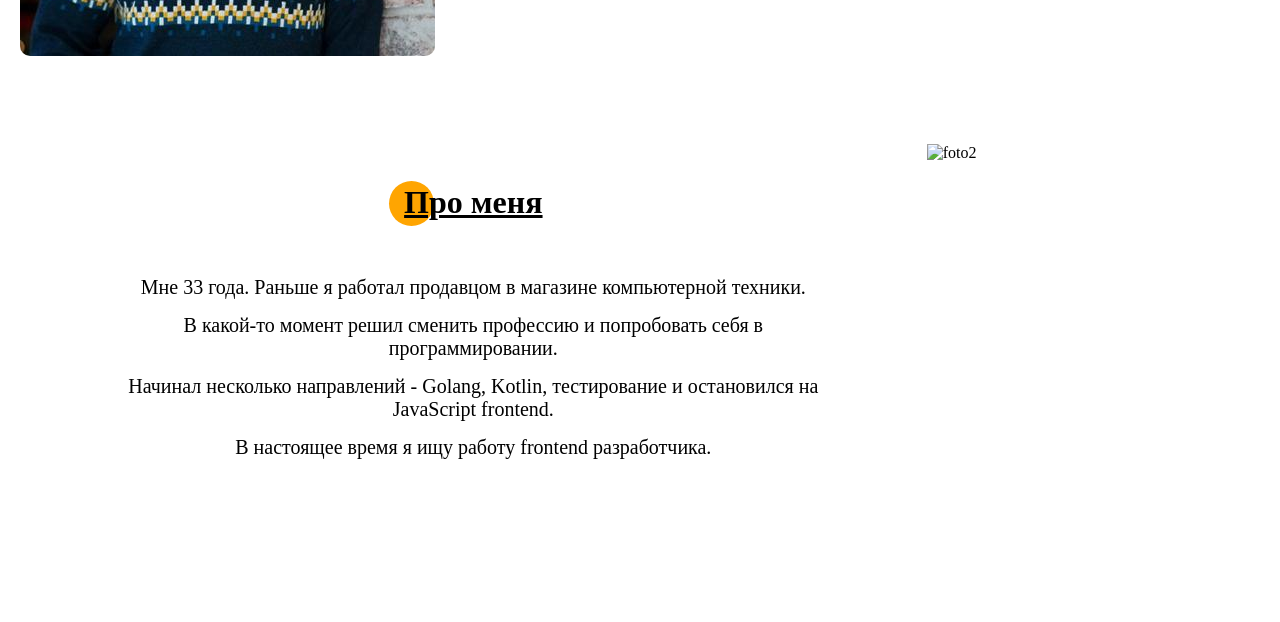
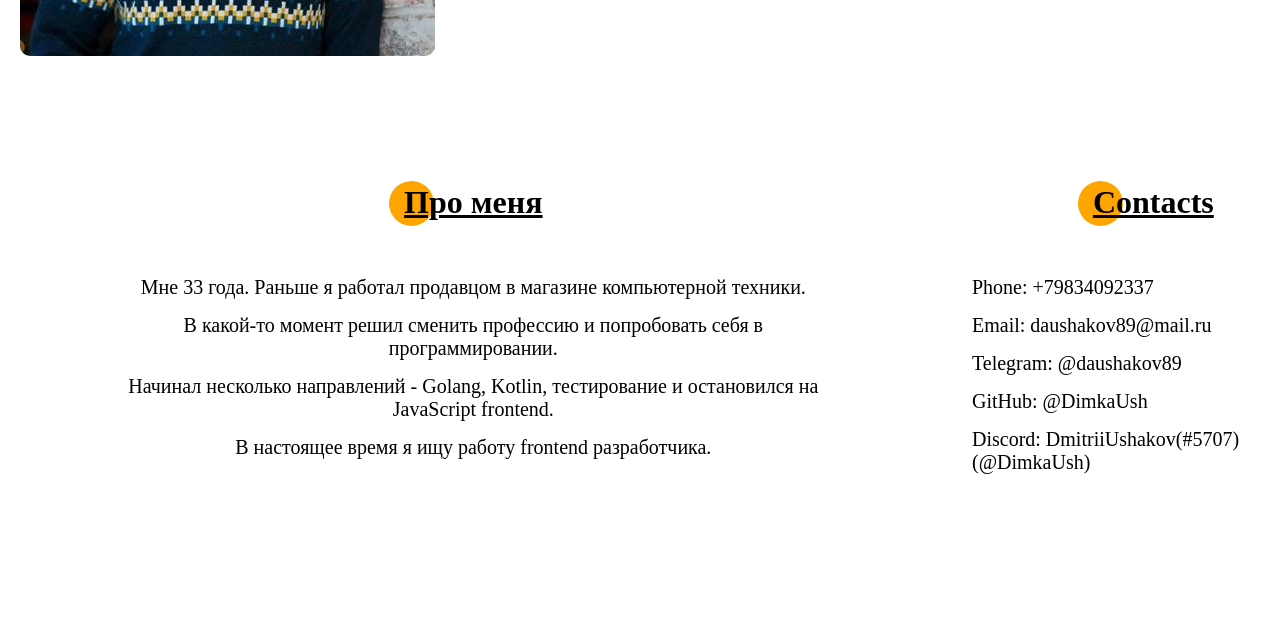
Before and after one commit to DimkaUsh/MyCV-project, a website: page src/html/index.html in a window 1280 px wide. Shown: the part 526-1148 px from the top of the page. Drawn offline with nearby package versions, Linux system fonts and the light colour scheme; files that its build step writes are made by us from their sources; files whose address does not match are found by name.

Commit message:
refactor: about add contacts section and style it

```diff
--- a/src/html/components/about.html
+++ b/src/html/components/about.html
@@ -1,6 +1,6 @@
 <section class="about">
   <div class="container about__wrapper">
-    <div class="about__content">
+    <div class="about__section">
       <h2 class="title title_section">Про меня</h2>
       <div class="about__text">
         <p>Мне 33 года. Раньше я работал продавцом в магазине компьютерной техники.</p>
@@ -13,8 +13,15 @@
       </div>
     </div>
 
-    <div class="about__img">
-      <img src="" alt="foto2" />
+    <div class="about__section">
+      <h2 class="title title_section">Contacts</h2>
+      <ul class="about__contacts">
+        <li>Phone: <a href="tel:+79834092337" target="_blank">+79834092337</a></li>
+        <li>Email: <a href="mailto:daushakov89@mail.ru" target="_blank">daushakov89@mail.ru</a></li>
+        <li>Telegram: <a href="https://t.me/daushakov89" target="_blank">@daushakov89</a></li>
+        <li>GitHub: <a href="https://github.com/DimkaUsh" target="_blank">@DimkaUsh</a></li>
+        <li>Discord: DmitriiUshakov(#5707)(@DimkaUsh)</li>
+      </ul>
     </div>
   </div>
 </section>
--- a/src/scss/module/about.scss
+++ b/src/scss/module/about.scss
@@ -1,12 +1,12 @@
 .about {
-  min-height: 560px;
+  min-height: 500px;
 
   &__wrapper {
     display: grid;
     grid-template-columns: 2fr 1fr;
   }
 
-  &__content {
+  &__section {
     margin-top: 40px;
     display: flex;
     flex-direction: column;
@@ -20,6 +20,24 @@
     font-size: 20px;
   }
 
+  &__contacts {
+    margin-top: 40px;
+    width: 80%;
+    text-align: left;
+    font-size: 20px;
+    list-style: none;
+    li {
+      margin-top: 15px;
+    }
+    a {
+      color: #000000;
+      text-decoration: none;
+      &:hover {
+        color: var(--secondary-color);
+      }
+    }
+  }
+
   p {
     margin-top: 15px;
   }
```
